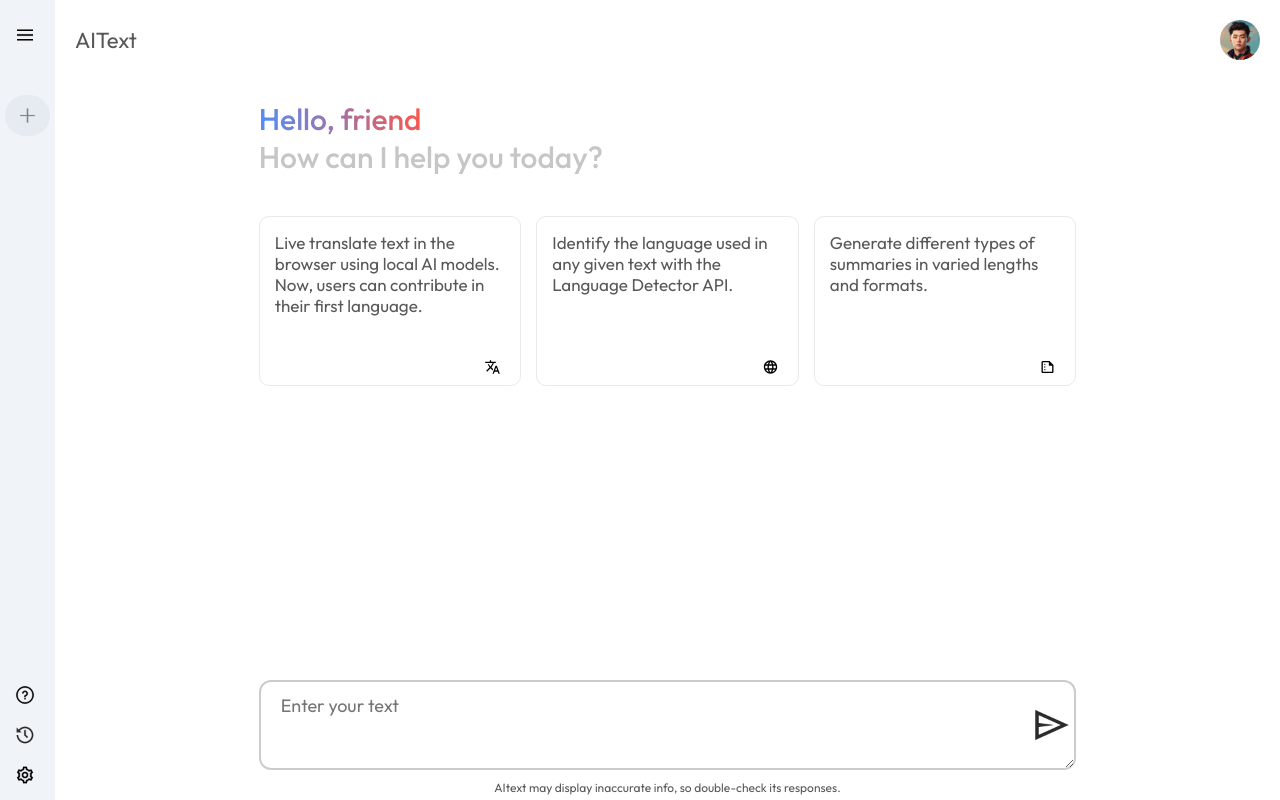
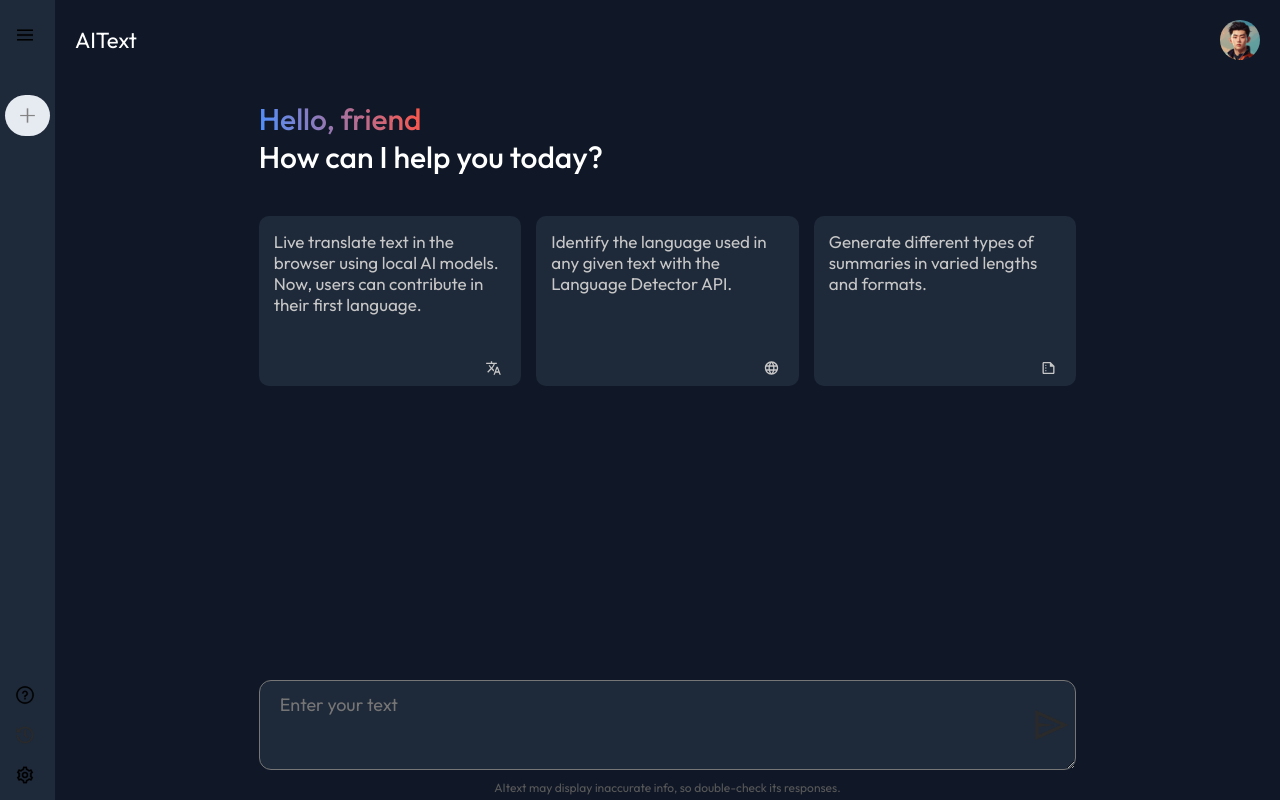
Before and after one commit to adexfit/adexai, a React (Vite) app: page / in a window 1280 px wide. Built offline with nearby package versions, Linux system fonts and the light colour scheme.

Commit message:
switched to dark mode

```diff
--- a/src/components/Main/Main.css
+++ b/src/components/Main/Main.css
@@ -13,6 +13,14 @@
   padding: 20px;
   color: #585858;
 }
+
+.nav p {
+  color: #ffffff;
+}
+
+/* .card p {
+  color: #fff;
+} */
 
 .main .nav img {
   width: 40px;
@@ -50,30 +58,31 @@
 .main .card {
   height: 170px;
   padding: 15px;
-  /* background-color: #f0f4f9; */
+  background-color: #1e2939;
   border-radius: 10px;
   position: relative;
   cursor: pointer;
-  border: 1px solid #e9e9e9;
+  /* border: 1px solid #575757; */
 }
 
 .main .card .icom {
   width: 35px;
   /* padding: 5px; */
   position: absolute;
-  background-color: white;
+  /* background-color: white; */
   border-radius: 20px;
   bottom: 10px;
   right: 10px;
+  color: #c7c7c7;
 }
 
 .main .card p {
-  color: #585858;
+  color: #c7c7c7;
   font-size: 17px;
 }
 
 .main .card:hover {
-  background-color: #dfe4ea;
+  background-color: #203052;
 }
 
 .main-bottom {
@@ -92,6 +101,7 @@
 .language_detector {
   display: flex;
   flex-direction: column;
+  color: #fff;
 }
 
 /* .btn-wrapper {
@@ -122,24 +132,25 @@
 
 .search-box textarea {
   flex: 1;
-  background: #fff;
+  background-color: #1e2939;
   padding: 8px;
   font-size: 18px;
-
-  /* width: 100%; */
+  outline: none;
   height: 90px;
   padding: 12px 20px;
   box-sizing: border-box;
-  border: 2px solid #ccc;
+  /* border: 1px solid #575757; */
   border-radius: 12px;
   position: relative;
+  color: #fff;
+  outline: none;
   /* background-color: #f8f8f8;
   font-size: 16px;
   resize: none; */
 }
 
-.search-box .textarea:focus {
-  border: 1px solid #6e79df;
+.search-box textarea:focus {
+  border: 2px solid #5f8ae9;
 }
 
 .search-box div {
--- a/src/components/Main/Question.jsx
+++ b/src/components/Main/Question.jsx
@@ -43,7 +43,7 @@
         <div className="operations">
           <div className="language_detector">
             <span className="grey">{inputedtext?.length} Characters</span>
-            <span className="grey">language: {detectedlang[0]}</span>
+            <span className="grey">{detectedlang[0]}</span>
           </div>
           {/* <div className="question">Summarized text</div> */}
           <div className="btn-wrapper">
--- a/src/components/Main/question.css
+++ b/src/components/Main/question.css
@@ -31,7 +31,7 @@
   box-sizing: border-box;
   /* border: 2px solid #ccc; */
   border-radius: 12px;
-  background-color: #f8f8f8;
+  background-color: #1e2939;
   /* background-color: #f8f8f8;
     font-size: 16px;
     resize: none; */
@@ -50,9 +50,10 @@
   padding: 10px 16px;
   max-width: 100%;
   height: auto;
-  background-color: beige;
+  background-color: #1e2939;
   margin-bottom: 16px;
   border-radius: 8px;
+  min-height: 80px;
 }
 
 .translated_text {
@@ -63,9 +64,10 @@
   padding: 10px 16px;
   max-width: 100%;
   height: auto;
-  background-color: rgb(235 235 235);
+  background-color: #1e2939;
   margin-bottom: 16px;
   border-radius: 8px;
+  min-height: 80px;
 }
 
 .question-box p {
@@ -89,18 +91,22 @@
   gap: 10px;
 }
 
+.btn-sec {
+  padding: 8px 12px;
+  border-radius: 4px;
+  outline: none;
+  border: 1px solid #fff;
+  background: transparent;
+  color: #fff;
+}
+
 .btn-primary {
   padding: 8px 12px;
   border-radius: 4px;
   outline: none;
-  border: 1px solid #c4c4c4;
-}
-
-.btn-sec {
-  padding: 8px 12px;
-  border-radius: 4px;
-  outline: none;
-  border: 1px solid #c4c4c4;
+  /* border: 1px solid #c4c4c4; */
+  background: #3b3aa1;
+  color: #fff;
 }
 
 select {
@@ -108,6 +114,8 @@
   border-radius: 4px;
   outline: none;
   border: 1px solid #c4c4c4;
+  background: transparent;
+  color: #fff;
 }
 
 .btn-primary:hover,
--- a/src/components/Sidebar/Sidebar.css
+++ b/src/components/Sidebar/Sidebar.css
@@ -3,7 +3,7 @@
   display: inline-flex;
   flex-direction: column;
   justify-content: space-between;
-  background-color: #f0f4f9;
+  background-color: #1e2939;
   padding: 5px 5px;
 }
 
--- a/src/index.css
+++ b/src/index.css
@@ -13,9 +13,14 @@
   min-height: 70vh;
   display: flex;
   width: 100%;
+  background-color: #101828;
 }
 
 body,
 html {
   overflow: hidden;
 }
+
+p {
+  color: #fff;
+}
```
